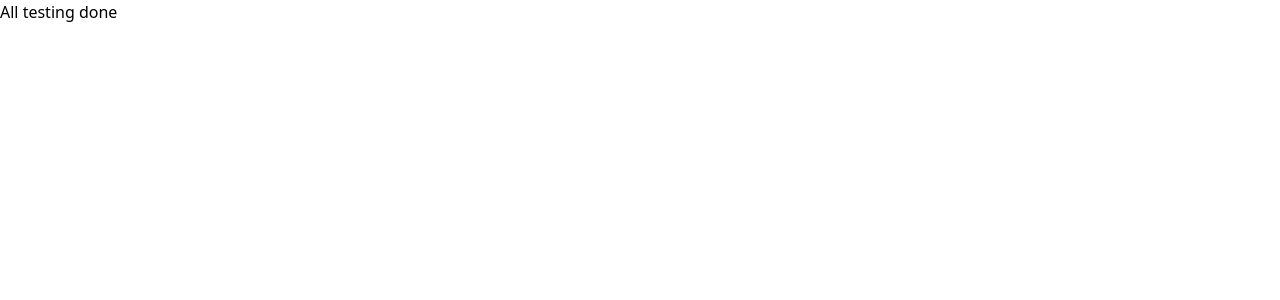
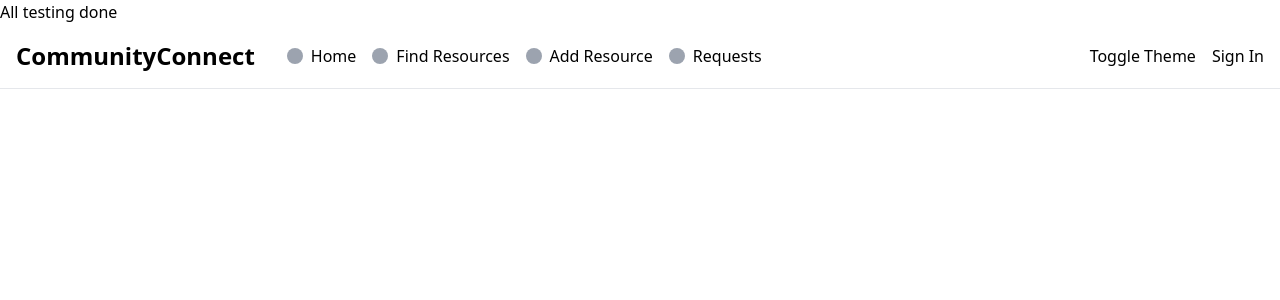
Before and after one commit to Ayush-Sharma-2023/sapp, a Next.js app: page / in a window 1280 px wide. Shown: the top 300 px of the page. Built offline with nearby package versions, Linux system fonts and the light colour scheme.

Commit message:
Ayush commit

```diff
--- a/app/page.tsx
+++ b/app/page.tsx
@@ -1,4 +1,4 @@
-
+import { Navbar } from "@/components/Navbar";
 export default function Home() {
   return (
     <>
@@ -13,8 +13,7 @@ export default function Home() {
   <h3>altaf second testing</h3>
   <h2>#rfdfsdfdsf</h2> */}
   <h3>All testing done</h3>
-
-
+  <Navbar />
     {/* /*
     git add .
     git commit -m "Harsh commit"
--- a/components/Navbar.tsx
+++ b/components/Navbar.tsx
@@ -2,40 +2,37 @@
 
 import Link from "next/link"
 import { usePathname } from "next/navigation"
-import { cn } from "@/lib/utils"
-import { Button } from "@/components/ui/button"
-import { Heart, Home, PlusCircle, Search } from "lucide-react"
-import { ModeToggle } from "@/components/mode-toggle"
-import { useAuth } from "@/hooks/use-auth"
 
 export function Navbar() {
   const pathname = usePathname()
-  const { user, signIn, signOut } = useAuth()
+  const user = false // Replace with actual user authentication logic
+  const signIn = () => alert("Sign In function not implemented") // Placeholder
+  const signOut = () => alert("Sign Out function not implemented") // Placeholder
 
   const routes = [
     {
       href: "/",
       label: "Home",
-      icon: Home,
-      active: pathname === "/"
+      active: pathname === "/",
+      icon: () => <span className="h-4 w-4 bg-gray-400 inline-block rounded-full" /> // Placeholder icon
     },
     {
       href: "/search",
       label: "Find Resources",
-      icon: Search,
-      active: pathname === "/search"
+      active: pathname === "/search",
+      icon: () => <span className="h-4 w-4 bg-gray-400 inline-block rounded-full" /> // Placeholder icon
     },
     {
       href: "/add",
       label: "Add Resource",
-      icon: PlusCircle,
-      active: pathname === "/add"
+      active: pathname === "/add",
+      icon: () => <span className="h-4 w-4 bg-gray-400 inline-block rounded-full" /> // Placeholder icon
     },
     {
       href: "/requests",
       label: "Requests",
-      icon: Heart,
-      active: pathname === "/requests"
+      active: pathname === "/requests",
+      icon: () => <span className="h-4 w-4 bg-gray-400 inline-block rounded-full" /> // Placeholder icon
     }
   ]
 
@@ -47,26 +44,30 @@ export function Navbar() {
         </Link>
         <div className="flex items-center space-x-4 flex-1">
           {routes.map((route) => (
-            <Button
+            <button
               key={route.href}
-              variant={route.active ? "default" : "ghost"}
-              asChild
+              className={`btn ${
+                route.active ? "btn-default" : "btn-ghost"
+              }`}
             >
               <Link href={route.href} className="flex items-center gap-2">
-                <route.icon className="h-4 w-4" />
+                <route.icon />
                 {route.label}
               </Link>
-            </Button>
+            </button>
           ))}
         </div>
         <div className="flex items-center space-x-4">
-          <ModeToggle />
-          <Button
-            variant="default"
+          {/* Replace ModeToggle with a placeholder */}
+          <button className="btn btn-default" onClick={() => alert("Mode toggle not implemented")}>
+            Toggle Theme
+          </button>
+          <button
+            className="btn btn-default"
             onClick={user ? signOut : signIn}
           >
             {user ? "Sign Out" : "Sign In"}
-          </Button>
+          </button>
         </div>
       </div>
     </nav>
```
